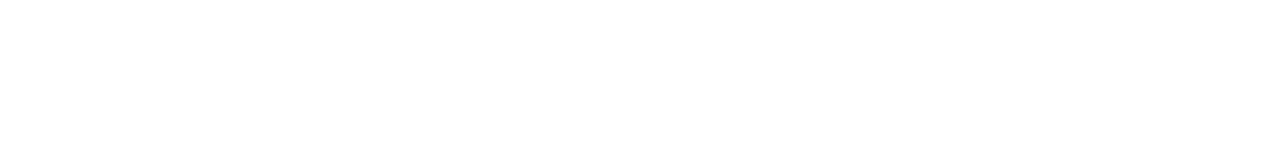
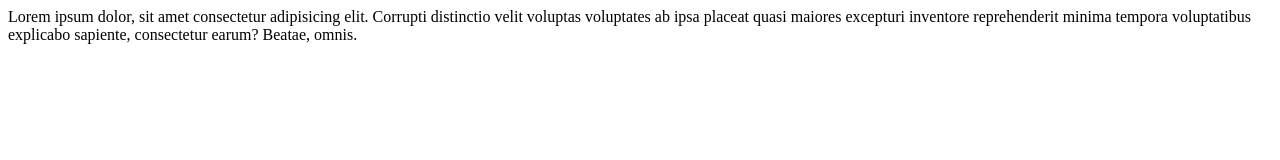
Before and after one commit to cristianlzelaya/Proyecto-modulo-2-js, a plain HTML site: page index.html in a window 1280 px wide. Drawn offline with Linux system fonts and the light colour scheme.

Commit message:
ramas y merge 3

```diff
--- a/index.html
+++ b/index.html
@@ -7,7 +7,7 @@
 </head>
 <body>
     <header>
-<nav> </nav>
+<nav>Lorem ipsum dolor, sit amet consectetur adipisicing elit. Corrupti distinctio velit voluptas voluptates ab ipsa placeat quasi maiores excepturi inventore reprehenderit minima tempora voluptatibus explicabo sapiente, consectetur earum? Beatae, omnis.</nav>
     </header>
     <main>
 
```
